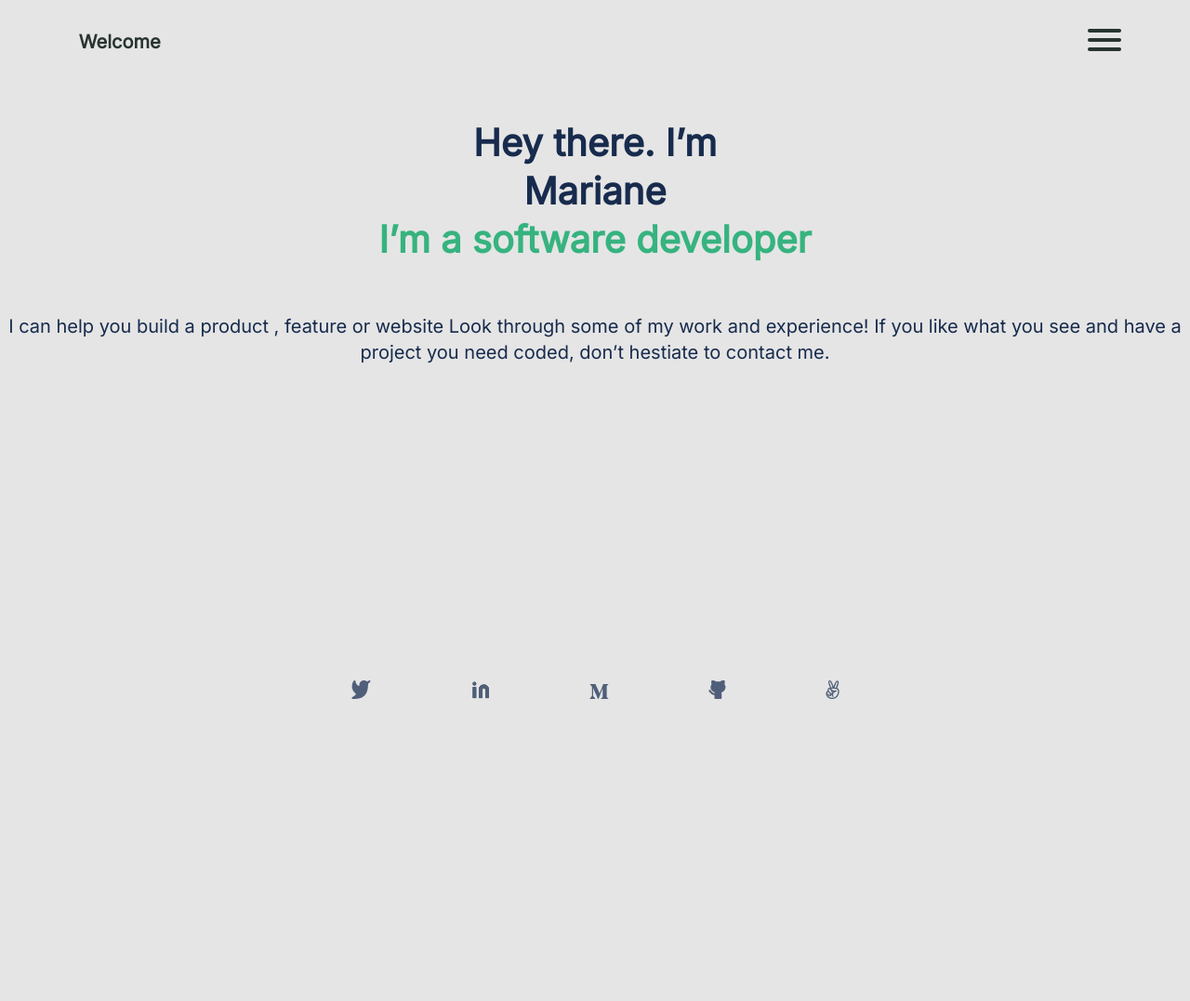
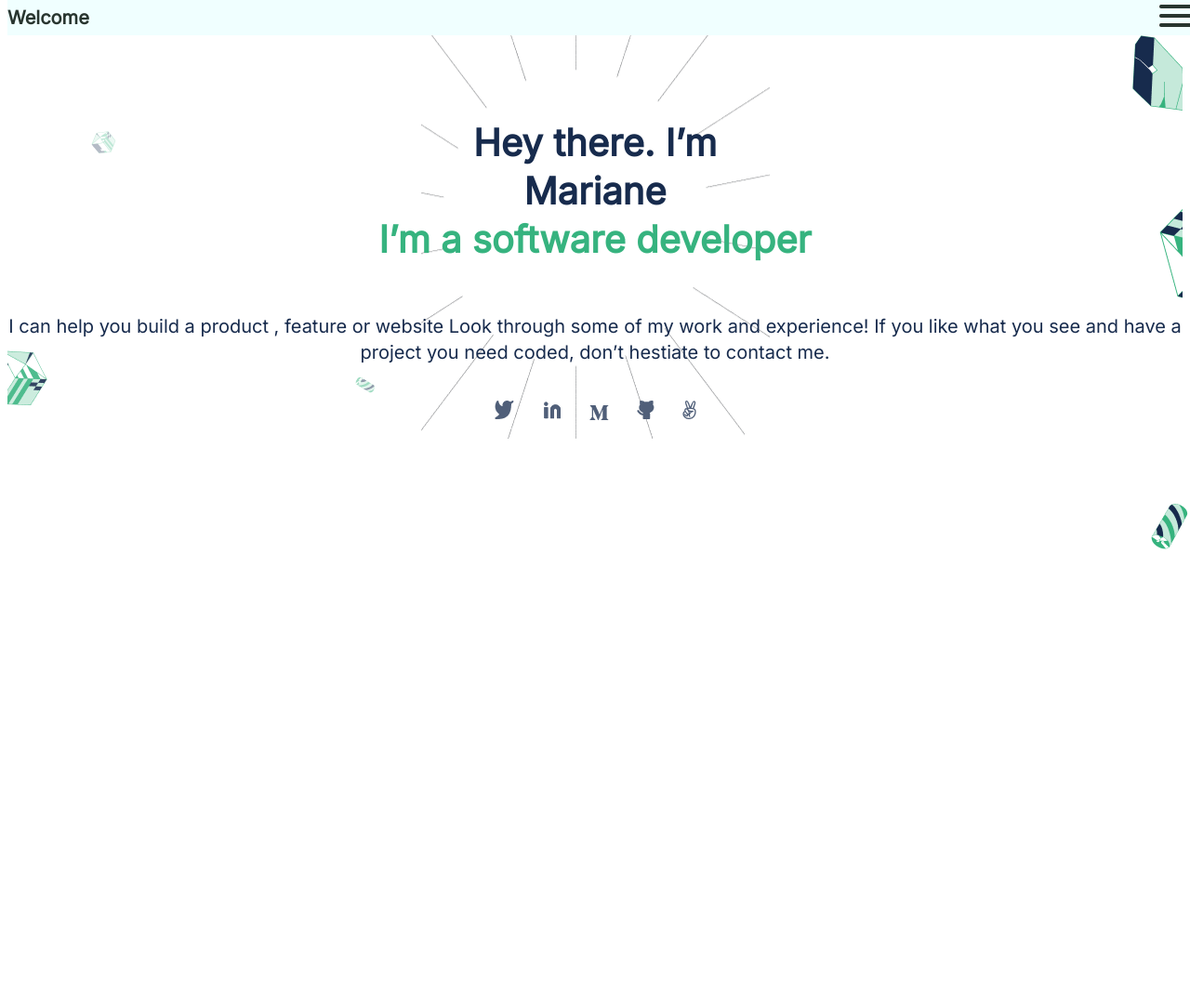
Before and after one commit to AmineHLub/Microverse-Portfolio, a website: page index.html in a window 1280 px wide. Shown: the top 1077 px of the page at 93% size. Drawn offline with Linux system fonts and the light colour scheme.

Commit message:
Add background urls in css
Fix navbar margin

Combined Social section as a DIV inside the first mainpage section (html)

```diff
--- a/index.html
+++ b/index.html
@@ -20,13 +20,13 @@
         <h1 class="name">Hey there. I’m<br>Mariane</h1>
         <h1 class="detail">I’m a software developer</h1>
         <p class="pOne">I can help you build a product , feature or website Look through some of my work and experience! If you like what you see and have a project you need coded, don’t hestiate to contact me.</p>
-    </section>
-    <section id="socials">
-        <a href="#"><img src="./src/twitter.png" alt="twitter"></a>
-        <a href="#"><img src="./src/linkedin.png" alt="linkedin"></a>
-        <a class="mediumlogo" href="#"><img src="./src/medium.png" alt="medium"></a>
-        <a href="#"><img src="./src/github.png" alt="github"></a>
-        <a href="#"><img src="./src/angellist.png" alt="angellist"></a>
+        <div id="socials">
+        <a class="logos" href="#"><img src="./src/twitter.png" alt="twitter"></a>
+        <a class="logos" href="#"><img src="./src/linkedin.png" alt="linkedin"></a>
+        <a class="logos mediumlogo" href="#"><img src="./src/medium.png" alt="medium"></a>
+        <a class="logos" href="#"><img src="./src/github.png" alt="github"></a>
+        <a class="logos" href="#"><img src="./src/angellist.png" alt="angellist"></a>
+        </div>
     </section>
     <br><br><br><br><br><br><br><br><br><br><br><br><br><br><br><br><br><br><br><br><br><br><br><br><br><br><br><br><br><br><br><br><br><br>
 
--- a/style.css
+++ b/style.css
@@ -1,13 +1,13 @@
 @import url('https://fonts.googleapis.com/css2?family=Inter');
 
 * {
-  background-color: #e5e5e5;
+  background-color: #0000;
 }
 
 header {
+  background-color: azure;
   position: fixed;
   top: 0;
-  margin: auto;
   width: 100%;
 
   /* sticky flex nav; from stackoverflow => (fix the parent)  */
@@ -18,9 +18,6 @@ header {
   justify-content: space-between;
   align-items: center;
   text-align: center;
-  padding-left: 6%;
-  padding-right: 6%;
-  margin-top: 2%;
 }
 
 .wlcm-btn {
@@ -38,6 +35,15 @@ header {
   flex-flow: column wrap;
   align-items: center;
   text-align: center;
+  background-image: url(./bg/9.png), url(/bg/3.png), url(bg/1.png), url(bg/8.png), url(bg/4.png), url(/bg/7.png);
+  background-repeat: no-repeat;
+  background-position: 100% 60%, 100% 7%, 50% 60%, 7% 30%, 30% 90%, 0% 95%;
+}
+
+body {
+  background-image: url(/bg/5.png);
+  background-repeat: no-repeat;
+  background-position: 100% 52%;
 }
 
 h1 {
@@ -72,11 +78,15 @@ h1 {
 
 #socials {
   display: flex;
-  justify-content: space-around;
   align-items: center;
-  padding: 25%;
+  background-repeat: no-repeat;
 }
 
 .mediumlogo {
-  margin-top: 0.5vh;
+  margin-top: 0.8vh;
 }
+
+.logos {
+  background-color: rgba(248, 248, 248, 0);
+  padding: 15px;
+}
```
Also changed, not shown: bg/1.png (added), bg/3.png (added), bg/4.png (added), bg/5.png (added), bg/7.png (added), bg/8.png (added), bg/9.png (added).
